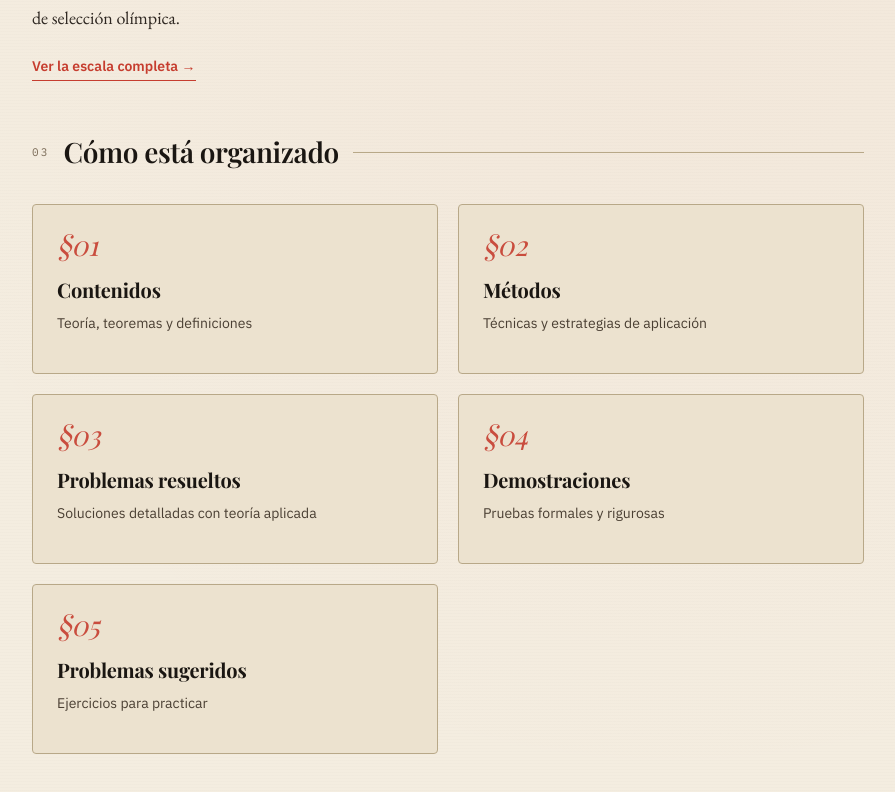
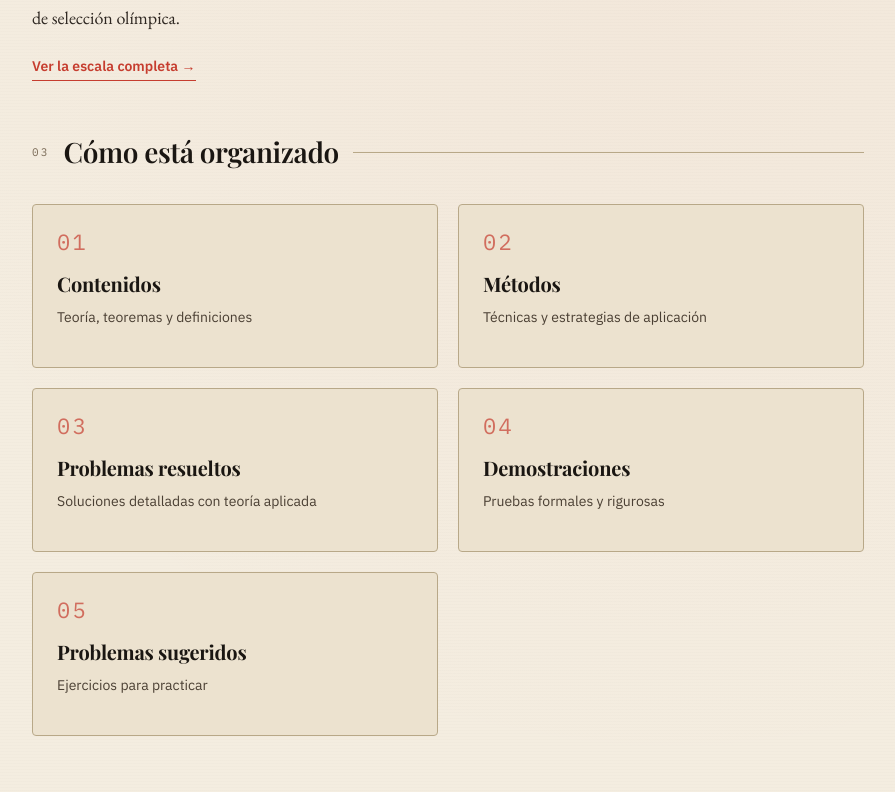
Before and after one commit to YoSoyAlguien900/olimpiada-mat, a Next.js app: page / in a window 1280 px wide. Shown: the part 1286-2078 px from the top of the page, without its empty margins (352-1247 px from the left). Built offline with nearby package versions, Linux system fonts and the light colour scheme; a web font is replaced by a local one.

Commit message:
Actualización de mi aplicación

```diff
--- a/src/app/page.tsx
+++ b/src/app/page.tsx
@@ -78,8 +78,8 @@ export default function HomePage() {
       <div className="disc-grid">
         {CATEGORIAS.map((c, i) => (
           <div key={c.id} className="disc-card" style={{ cursor: 'default' }}>
-            <div className="disc-symbol" style={{ fontSize: 28 }}>
-              §{String(i + 1).padStart(2, '0')}
+            <div className="disc-symbol" style={{ fontSize: 22, fontFamily: 'var(--mono)', fontStyle: 'normal', letterSpacing: '0.1em', opacity: 0.7 }}>
+              {String(i + 1).padStart(2, '0')}
             </div>
             <h3 style={{ fontSize: 20 }}>{c.label}</h3>
             <p>{c.descripcion}</p>
```
